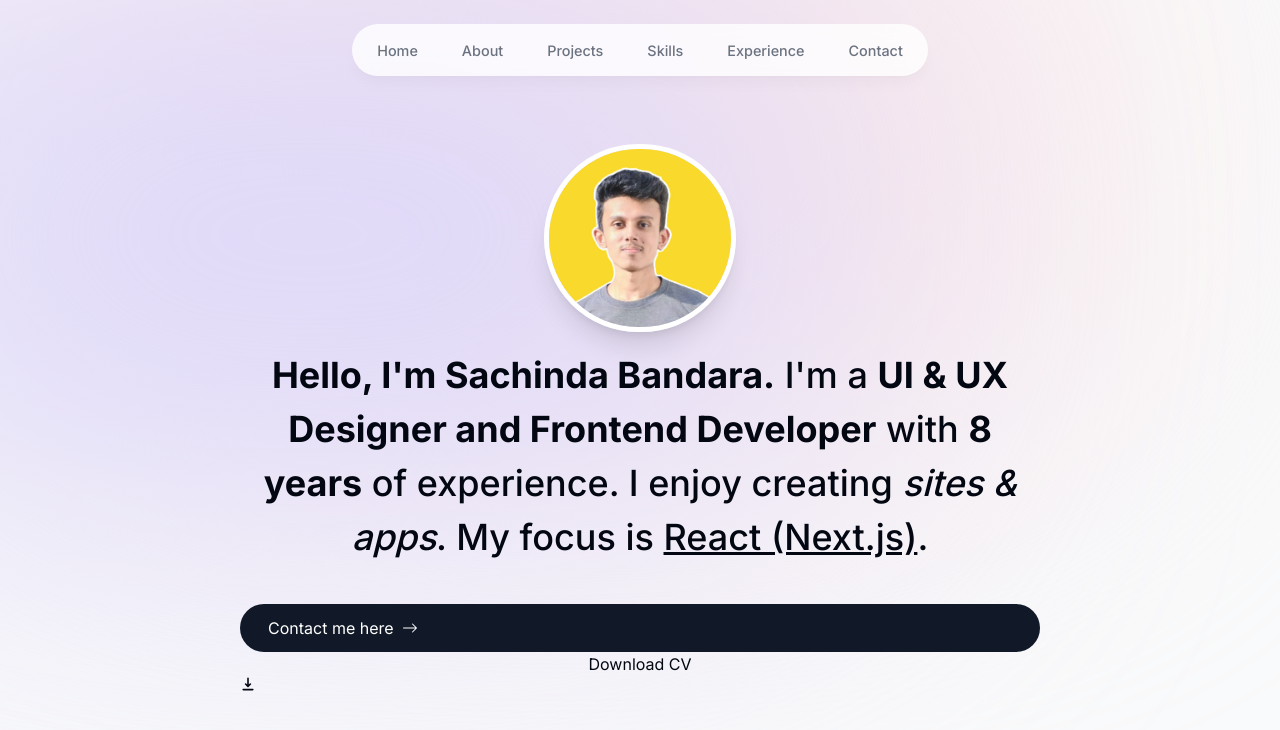
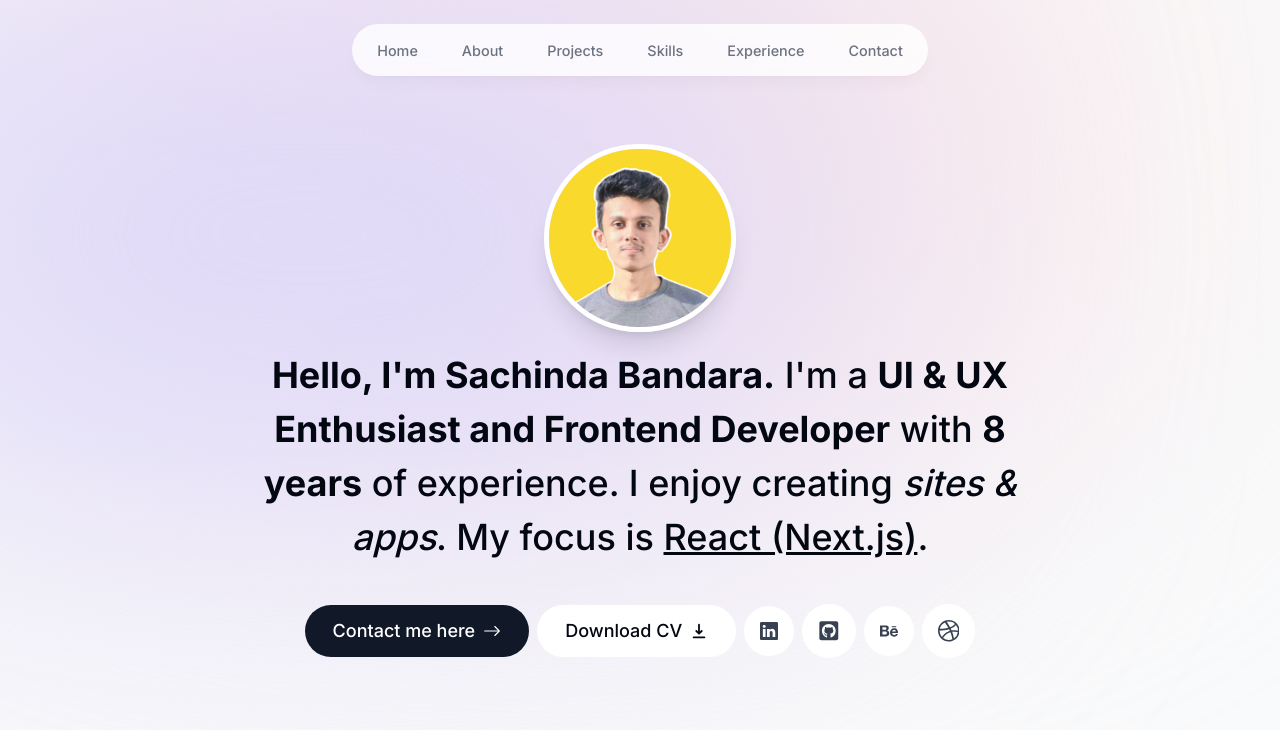
Before and after one commit to SachindaBandara/Portfolio-Website-Next.js, a Next.js app in the folder my-portfolio-website/: page / in a window 1280 px wide. Shown: the top 730 px of the page. Built offline with nearby package versions, Linux system fonts and the light colour scheme.

Commit message:
add links into the buttons

```diff
--- a/my-portfolio-website/components/intro.tsx
+++ b/my-portfolio-website/components/intro.tsx
@@ -3,10 +3,11 @@
 import React from "react";
 import Image from "next/image";
 import Profile from "@/public/profile pic.jpg";
-import { motion } from "framer-motion";
-import { BsArrowRight } from "react-icons/bs";
+import { delay, motion } from "framer-motion";
+import { BsArrowRight, BsBehance, BsDribbble, BsLinkedin } from "react-icons/bs";
 import { HiDownload } from "react-icons/hi";
 import Link from "next/link";
+import { FaGithubSquare } from "react-icons/fa";
 
 export default function intro() {
   return (
@@ -41,24 +42,43 @@ export default function intro() {
       >
         <span className="font-bold">Hello, I'm Sachinda Bandara.</span> I'm a{" "}
         <span className="font-bold">
-          UI & UX Designer and Frontend Developer
+          UI & UX Enthusiast and Frontend Developer
         </span>{" "}
         with <span className="font-bold">8 years</span> of experience. I enjoy
         creating <span className="italic">sites & apps</span>. My focus is{" "}
         <span className="underline">React (Next.js)</span>.
       </motion.p>
 
-      <div>
+      <motion.div
+        className="flex flex-col sm:flex-row items-center justify-center gap-2 px-4 text-lg font-medium"
+        initial={{ opacity: 0, y: 100 }}
+        animate={{ opacity: 1, y: 0 }}
+        transition={{
+          delay: 0.1
+        }}
+      >
         <Link
           href="#contact"
           className="bg-gray-900 text-white px-7 py-3 flex items-center gap-2 rounded-full"
         >
           Contact me here <BsArrowRight />
         </Link>
-        <a>
+        <a className="bg-white px-7 py-3 flex items-center gap-2 rounded-full">
           Download CV <HiDownload />
         </a>
-      </div>
+        <a href="https://www.linkedin.com/in/sachinda-bandara-2a9344248/" className="bg-white p-4 text-gray-700 flex items-center gap-2 rounded-full">
+          <BsLinkedin />
+        </a>
+        <a href="https://github.com/SachindaBandara" className="bg-white p-4 text-gray-700 flex items-center gap-2 text-[1.35rem] rounded-full">
+          <FaGithubSquare />
+        </a>
+        <a href="https://www.behance.net/sachindubandar/projects" className="bg-white p-4 text-gray-700 flex items-center gap-2 rounded-full">
+          <BsBehance />
+        </a>
+        <a href="https://dribbble.com/Sachinda_Bandara" className="bg-white p-4 text-gray-700 flex items-center gap-2 text-[1.35rem] rounded-full">
+          <BsDribbble />
+        </a>
+      </motion.div>
     </section>
   );
 }
```
